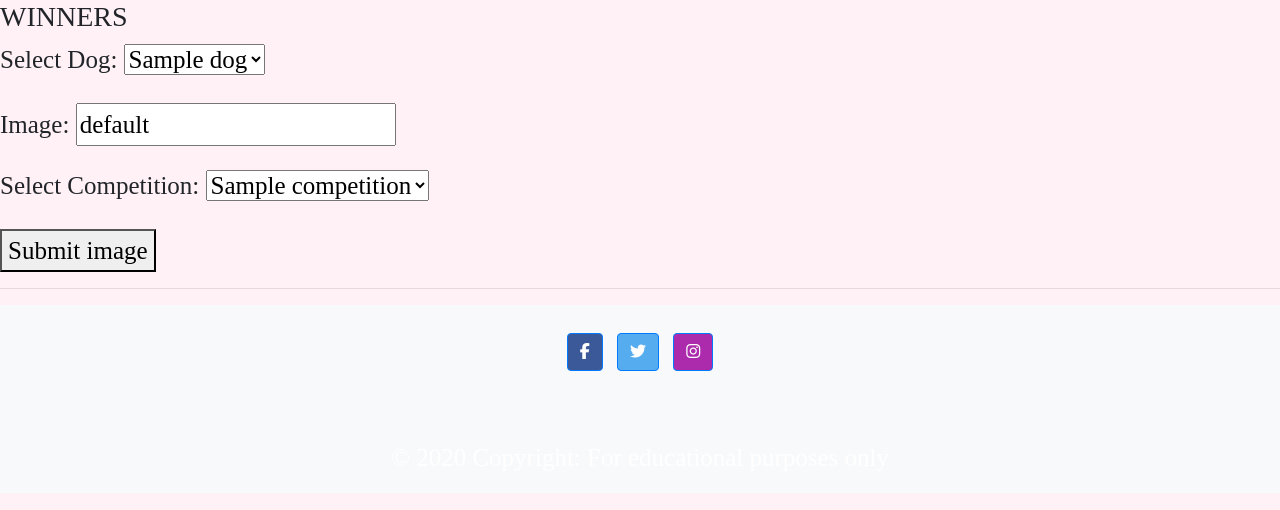
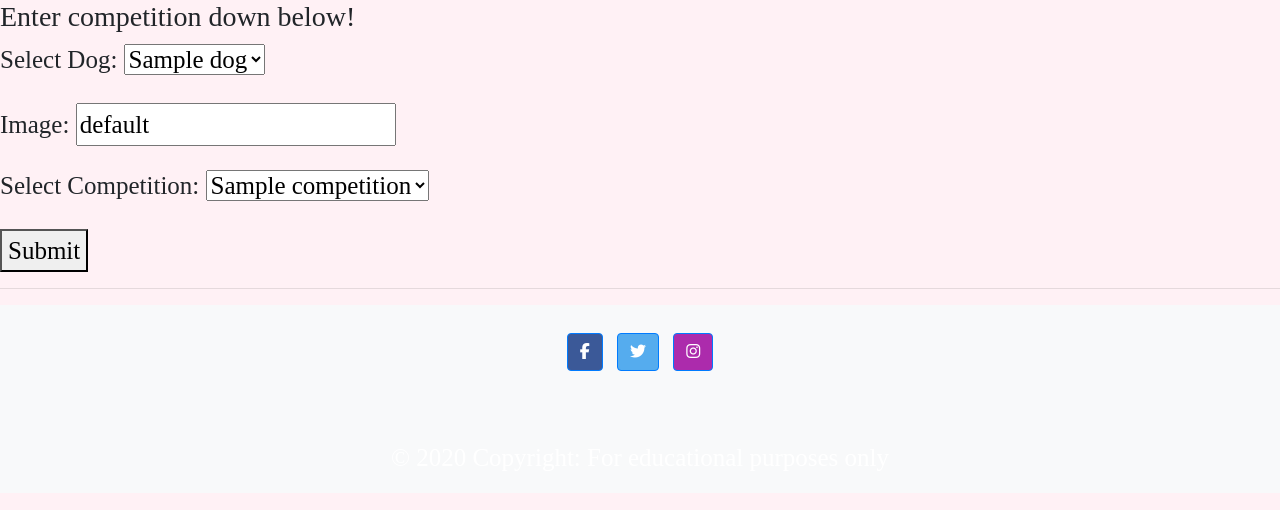
Before and after one commit to shellym96/dog-stagram, a Django app: page /add_photo in a window 1280 px wide. Shown: the part 70-580 px from the top of the page. Run offline with Django 3.2, Linux system fonts and the light colour scheme; tables that the repository leaves empty hold one stand-in row (values such as "Sample post"); some libraries are stand-ins or nearby versions.

Commit message:
Add id to add_photo.html for style.css

```diff
--- a/templates/add_photo.html
+++ b/templates/add_photo.html
@@ -1,10 +1,10 @@
 {% extends 'base.html' %}
 
 {% block content %}
-<h3>WINNERS</h3>
+<h3>Enter competition down below!</h3>
 
 
-<form method="POST" action="{% url 'add_photo' %}" enctype='multipart/form-data'>
+<form id="select_image" method="POST" action="{% url 'add_photo' %}" enctype='multipart/form-data'>
     {% csrf_token %}
     <div>
         <p>
@@ -28,7 +28,7 @@
         </p>
     </div>
     <button type="submit">
-        Submit image
+        Submit
     </button>
 </form>
 
```
